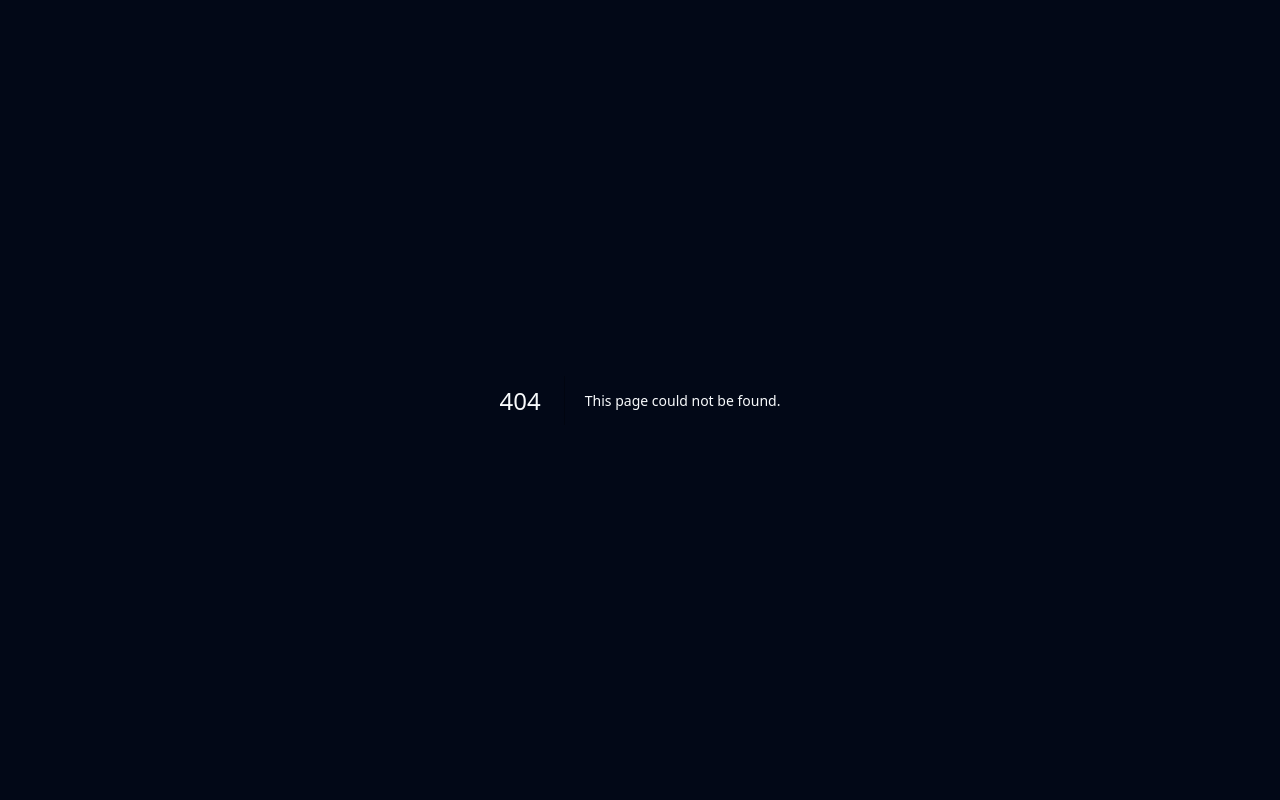
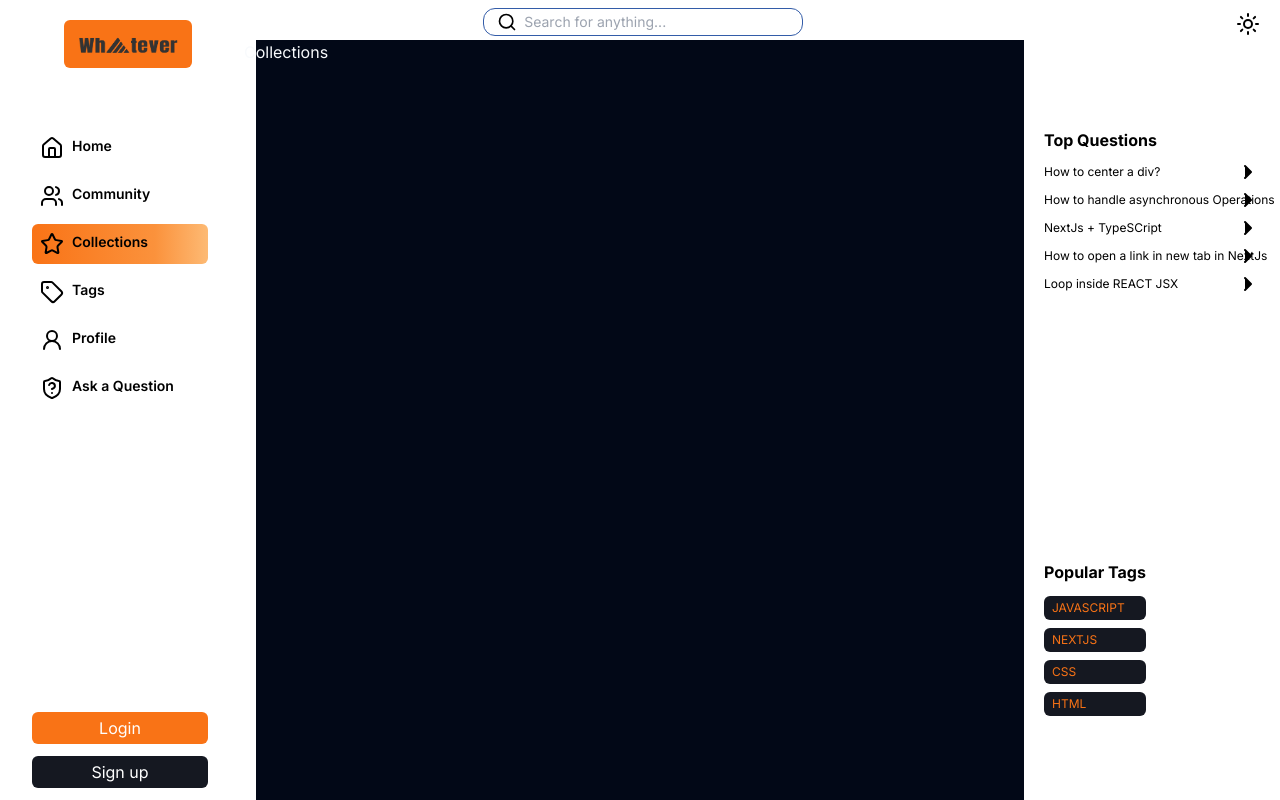
Before and after one commit to Developer095/proj-two, a Next.js app: page /collections in a window 1280 px wide. Before the commit this address had no page. Built offline with nearby package versions, Linux system fonts and the light colour scheme.

Commit message:
updated routes

```diff
--- /dev/null
+++ b/app/(default)/collections/page.tsx
@@ -0,0 +1,7 @@
+import React from "react";
+
+const Collections = () => {
+  return <div>Collections</div>;
+};
+
+export default Collections;
--- /dev/null
+++ b/app/(default)/post-question/page.tsx
@@ -0,0 +1,7 @@
+import React from "react";
+
+const Questions = () => {
+  return <div>Questions</div>;
+};
+
+export default Questions;
--- /dev/null
+++ b/app/(default)/profile/page.tsx
@@ -0,0 +1,7 @@
+import React from "react";
+
+const Profile = () => {
+  return <div>Profile</div>;
+};
+
+export default Profile;
```
